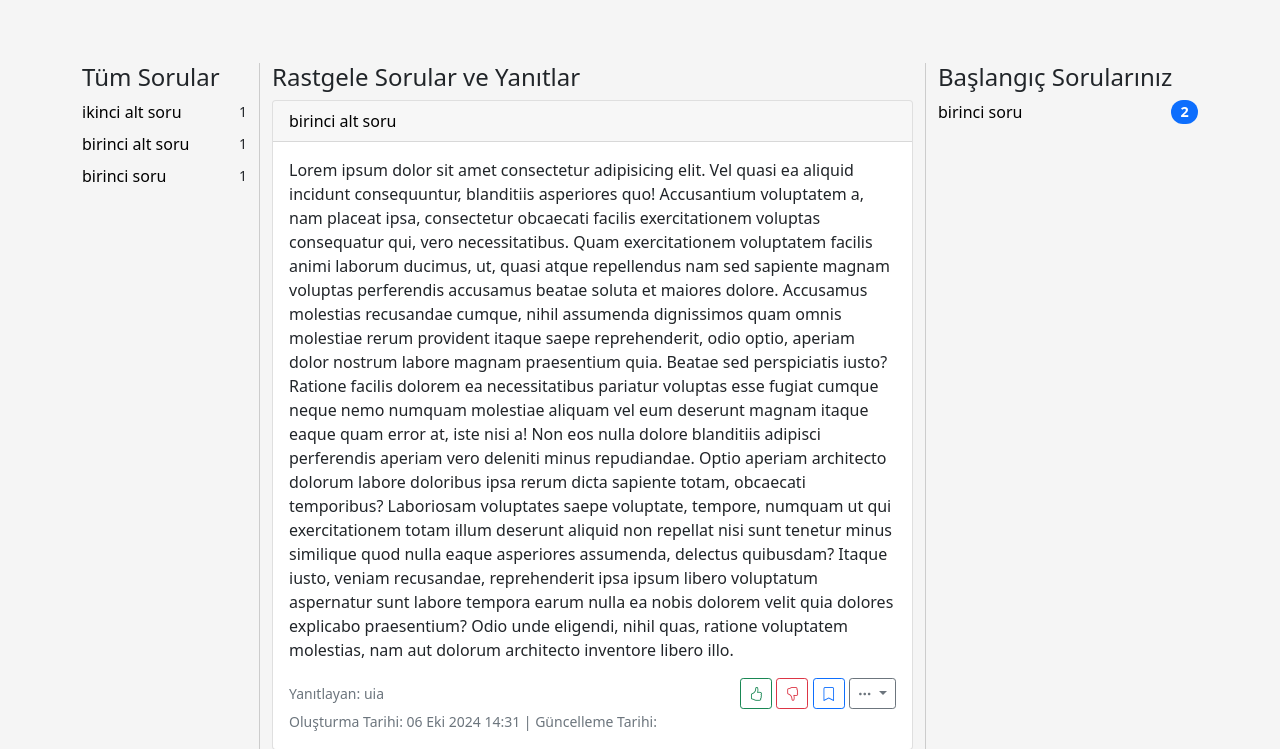
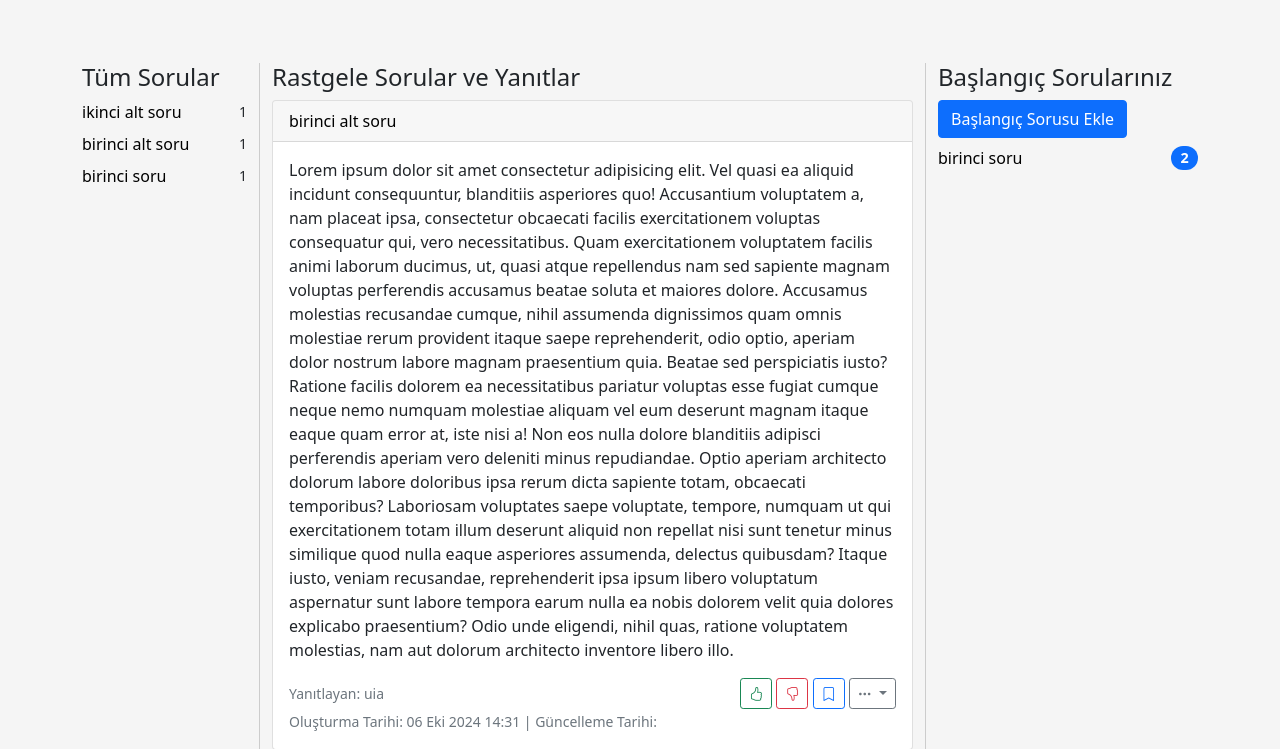
Before and after one commit to Ugurismail/akishApp, a Django app: page / in a window 1280 px wide. Shown: the part 73-822 px from the top of the page. Run offline with Django 4.2, Linux system fonts and the light colour scheme; a user stored in the database is signed in; data comes from the database, SQL or seed files in the repository; both versions use the stored data as it was after the commit.

Commit message:
başlangıç sorusu yeniden eklendi

```diff
--- a/core/templates/core/user_homepage.html
+++ b/core/templates/core/user_homepage.html
@@ -83,6 +83,7 @@
         <!-- Sağ Taraf: Başlangıç Sorularınız -->
         <div class="col-md-3" style="border-left: 1px solid #ccc;">
             <h4>Başlangıç Sorularınız</h4>
+            <a href="{% url 'add_starting_question' %}" class="btn btn-primary mb-2">Başlangıç Sorusu Ekle</a>
             <ul class="list-unstyled">
                 {% for item in starting_questions_with_counts %}
                 <li class="d-flex justify-content-between align-items-center">
```
Also changed, not shown: db.sqlite3.
